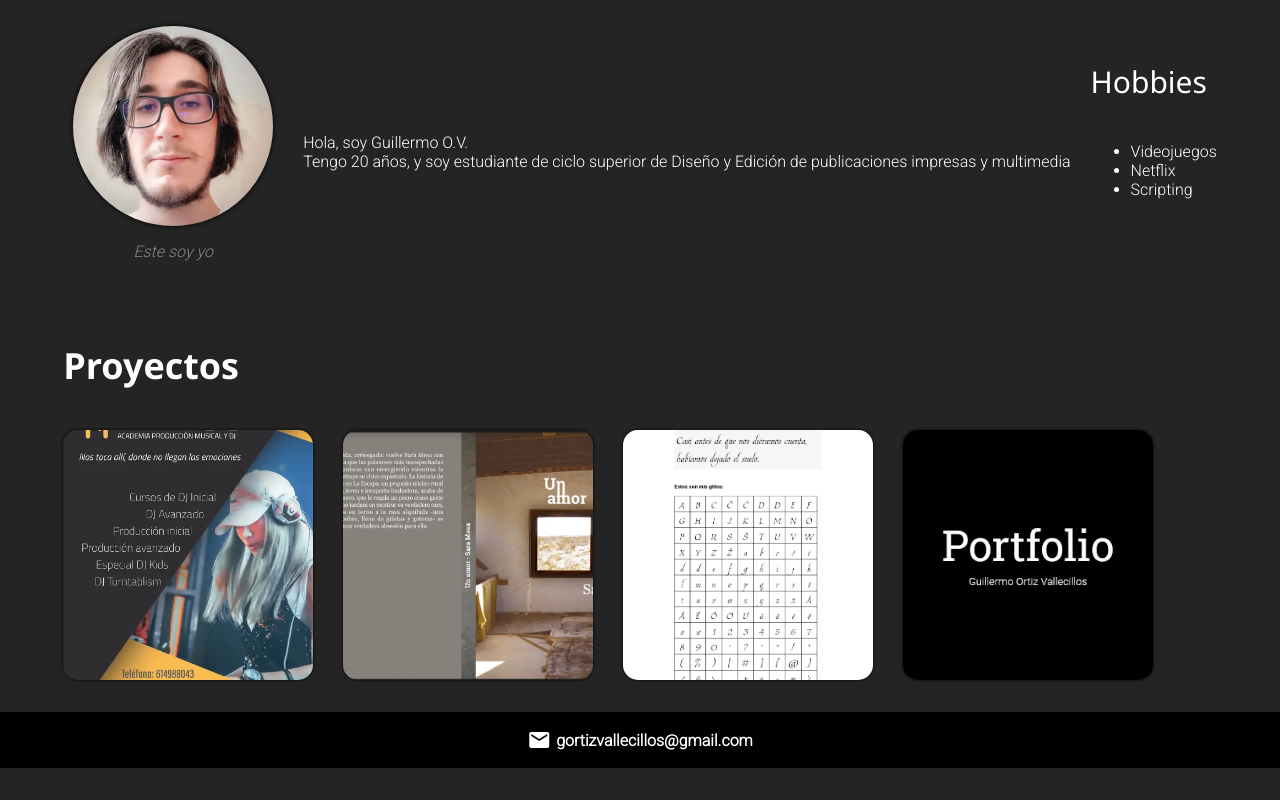
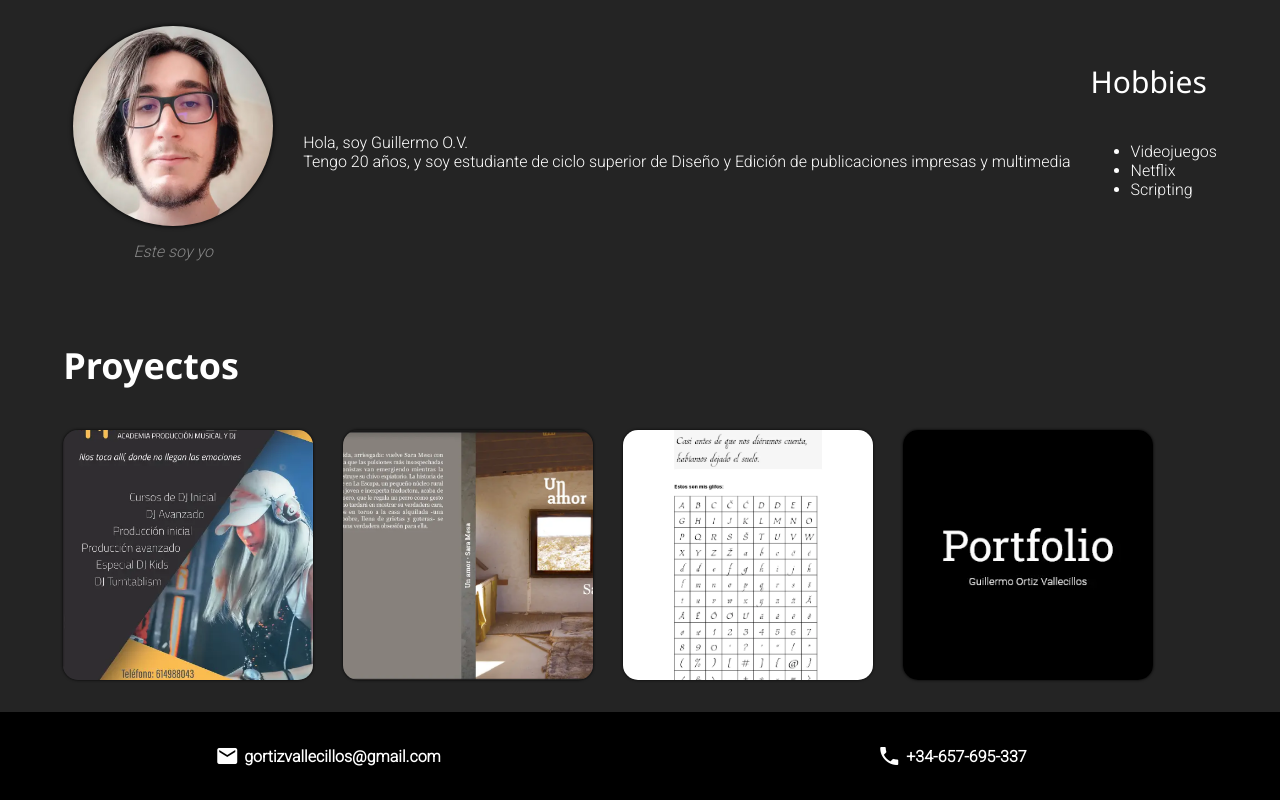
Before and after one commit to Gortval/Gortval.github.io, a plain HTML site: page index.html in a window 1280 px wide. Shown: the part 954-1754 px from the top of the page. Before the commit the page ends 1722 px from the top, so only its background shows below. Drawn offline with nearby package versions, Linux system fonts and the light colour scheme.

Commit message:
FOrmatting and contact info added

```diff
--- a/index.html
+++ b/index.html
@@ -3,8 +3,7 @@
 
 <head>
     <script src="https://kit.fontawesome.com/06ef95a7ee.js" crossorigin="anonymous"></script>
-    <link href="https://fonts.googleapis.com/icon?family=Material+Icons"
-      rel="stylesheet">
+    <link href="https://fonts.googleapis.com/icon?family=Material+Icons" rel="stylesheet">
     <script src="https://ajax.googleapis.com/ajax/libs/jquery/3.5.1/jquery.min.js"></script>
     <meta charset="UTF-8">
     <meta http-equiv="X-UA-Compatible" content="IE=edge">
@@ -39,7 +38,8 @@
             </div>
             <p class="grid_about_side">
                 Hola, soy Guillermo O.V.
-                <br>Tengo <i class="data var_age"></i> años, y soy estudiante de ciclo superior de Diseño y Edición de publicaciones impresas y multimedia
+                <br>Tengo <i class="data var_age"></i> años, y soy estudiante de ciclo superior de Diseño y Edición de
+                publicaciones impresas y multimedia
             </p>
             <div style="align-self: start;">
                 <h2>Hobbies</h2>
@@ -65,7 +65,8 @@
                 <img src="./img/firefox_qbrSzhaiOv.webp" alt="">
                 <img src="./img/./Illustrator_D0Jo22DLQO.webp" alt="">
                 <p>
-                    En este proyecto, se me fue asignado un logotipo (en este caso es para la academia Fónica), y a partir de este, tuve que elaborar un flyer.
+                    En este proyecto, se me fue asignado un logotipo (en este caso es para la academia Fónica), y a
+                    partir de este, tuve que elaborar un flyer.
                 </p>
             </div>
             <!--Card END-->
@@ -82,7 +83,9 @@
                 <img src="./img/libro_cuerpo_fix.webp" alt="">
                 <img src="./img/libro_cubierta.webp" alt="">
                 <p>
-                    En este proyecto, se me fue dado un archivo de texto de un libro. Tuve que limpiar el texto, eliminar espacios innecesarios, al igual que elementos dejados de su previo escaneo (números de páginas), distribuir el texto, diseñar la portada, imposición, etc.
+                    En este proyecto, se me fue dado un archivo de texto de un libro. Tuve que limpiar el texto,
+                    eliminar espacios innecesarios, al igual que elementos dejados de su previo escaneo (números de
+                    páginas), distribuir el texto, diseñar la portada, imposición, etc.
                 </p>
             </div>
             <!--Card END-->
@@ -98,10 +101,12 @@
                 <img src="./img/font_web_wide.webp" alt="">
                 <img src="./img/font_web.webp" alt="">
                 <p>
-                    En este proyecto, se me fue dado una un modelo a seguir para elaborar una página web, usando como tema una tipografía asignada.
+                    En este proyecto, se me fue dado una un modelo a seguir para elaborar una página web, usando como
+                    tema una tipografía asignada.
                 </p>
                 <p>
-                    Además de ello, añadí una barra de navegación, adaptable al tamaño de pantalla.<br>Sí quieres echarle un vistazo al código, click <a href="./src/font_web/index.html" target="_blank">aquí</a>.
+                    Además de ello, añadí una barra de navegación, adaptable al tamaño de pantalla.<br>Sí quieres
+                    echarle un vistazo al código, click <a href="./src/font_web/index.html" target="_blank">aquí</a>.
                 </p>
             </div>
             <!--Card END-->
@@ -115,7 +120,9 @@
             <div class="card_info" id="card_info_4">
                 <img src="./img/portfolio_coding.webp" alt="">
                 <p>
-                    Este portafolio se hizo con adaptabilidad a multiples tamaños de pantalla (ordenador, smartphone).<br><a href="https://github.com/gortval/gortval.github.io" target="_blank">Aquí</a> esta el codigo fuente.
+                    Este portafolio se hizo con adaptabilidad a multiples tamaños de pantalla (ordenador,
+                    smartphone).<br><a href="https://github.com/gortval/gortval.github.io" target="_blank">Aquí</a> esta
+                    el codigo fuente.
                 </p>
             </div>
             <!--Card END-->
@@ -123,8 +130,14 @@
         <!--END-->
     </main>
     <footer style="color: white;">
-        <span class="material-icons" style="margin-right: 5px;">email</span>
-        <a href="mailto:gortizvallecillos@gmail.com">gortizvallecillos@gmail.com</a>
+        <div>
+            <span class="material-icons" style="margin-right: 5px;">email</span>
+            <a href="mailto:gortizvallecillos@gmail.com">gortizvallecillos@gmail.com</a>
+        </div>
+        <div>
+            <span class="material-icons" style="margin-right: 5px;">phone</span>
+            <a href="tel:+34657695337">+34-657-695-337</a>
+        </div>
     </footer>
     <script>
         function updateAge() {
--- a/style/main.css
+++ b/style/main.css
@@ -240,7 +240,9 @@ footer{
     justify-content: center;
     font-weight: bold;
 }
-
+footer div {
+    all: inherit;
+}
 button.w3-button{
     background-color: var(--default-theme-gray);
 }
```
